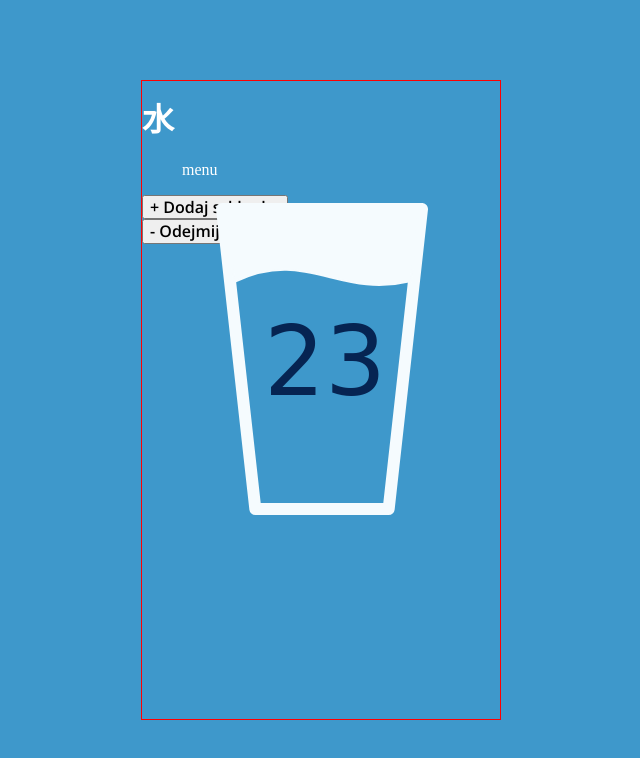
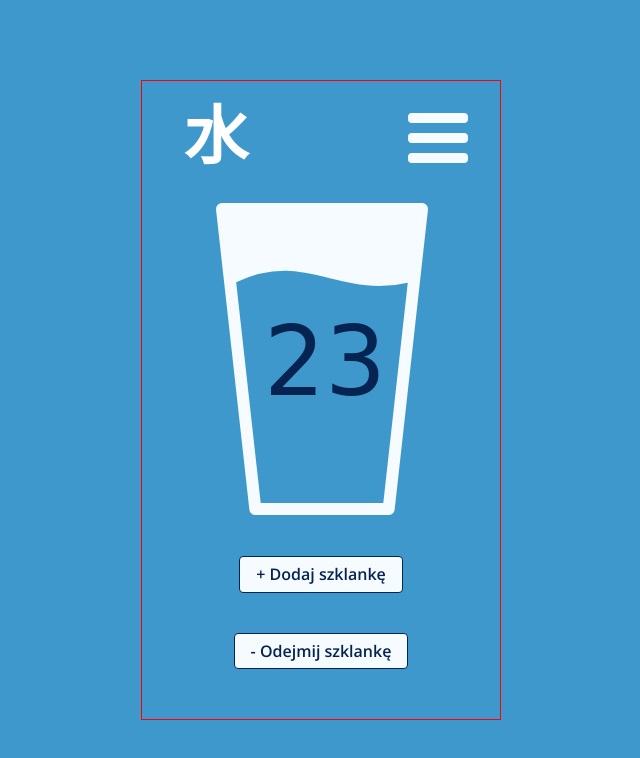
Before and after one commit to michal-krawczyk10/mizu, a website built with webpack: page src/pages/index.html in a window 1280 px wide. Shown: the whole page, without its empty margins (319-959 px from the left). Built offline with nearby package versions, Linux system fonts and the light colour scheme; a web font is replaced by a local one.

Commit message:
layout done

```diff
--- a/src/pages/index.html
+++ b/src/pages/index.html
@@ -165,7 +165,10 @@
 	<body>
 		<main>
 			<h1 class="header">水</h1>
-			<menu class="menu">menu</menu>
+			<menu class="menu"
+				><span class="line line--bright"></span><span class="line line--blank"></span><span class="line line--bright"></span><span class="line line--blank"></span
+				><span class="line line--bright"></span
+			></menu>
 			<div class="glass">
 				<svg
 					width="212"
@@ -194,9 +197,14 @@
 				</svg>
 				<span class="counter counter--js">23</span>
 			</div>
-
-			<button class="button button__add--js">+ Dodaj szklankę</button>
-			<button class="button button__remove--js">- Odejmij szklankę</button>
+			<div class="buttons">
+				<button class="button button__add button__add--js">
+					+ Dodaj szklankę
+				</button>
+				<button class="button button__remove button__remove--js">
+					- Odejmij szklankę
+				</button>
+			</div>
 		</main>
 	</body>
 </html>
--- a/src/scss/main.scss
+++ b/src/scss/main.scss
@@ -29,29 +29,74 @@ main {
 }
 
 .header {
+	position: absolute;
+	left: 42px;
+	top: 20px;
+	width: 72px;
+	height: 72px;
+	font-size: 64px;
 	font-family: $jap;
+	margin: 0;
+	padding: 0;
 }
+.menu {
+	position: absolute;
+	right: 32px;
+	top: 32px;
+	width: 60px;
+	height: 50px;
+	margin: 0;
+	padding: 0;
+}
+.line {
+	display: block;
+	border: solid 5px;
+	margin: 0;
+	&--bright {
+		border-color: $strike;
+		border-radius: 4px;
+	}
+	&--blank {
+		border-color: $main;
+	}
+}
+
 .glass {
-  display: block;
+	display: block;
 	position: absolute;
-  top: 122px;
+	top: 122px;
 	left: 74px;
 	width: 212px;
 	height: 312px;
 }
 .counter {
-  color: $text;
+	color: $text;
 	position: absolute;
 	margin: 0 auto;
 	left: 34px;
 	top: 104px;
 	width: 150px;
-  height: 92px;
+	height: 92px;
 	font-family: $paprika;
 	font-size: 96px;
 	text-align: center;
 }
+.buttons {
+	position: absolute;
+	bottom: 30px;
+	width: 100%;
+	display: flex;
+	justify-content: center;
+	flex-flow: column wrap;
+}
+
 .button {
+	border: 1px $text solid;
+	border-radius: 4px;
+	color: $text;
+	background: $strike;
 	display: block;
 	font-family: $os;
+	padding: 8px 16px;
+	margin: 20px auto;
 }
```
